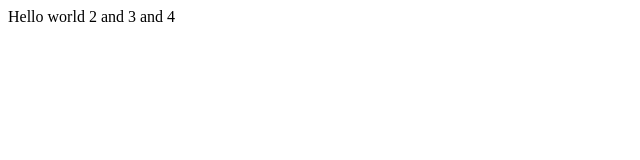
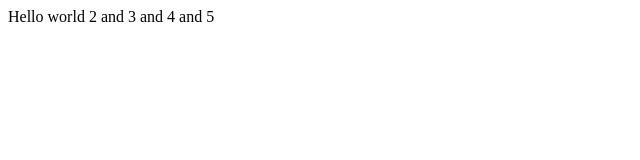
Before and after one commit to lsponaas/testSite, a plain HTML site: page index.html in a window 1280 px wide. Shown: the full height of the page, 0-640 px from the left. Drawn offline with Linux system fonts and the light colour scheme.

Commit message:
Update index.html

```diff
--- a/index.html
+++ b/index.html
@@ -4,6 +4,6 @@
 </head>
 <html>
 	<body>
-		Hello world 2 and 3 and 4
+		Hello world 2 and 3 and 4 and 5
 	</body>
 </html>
```
